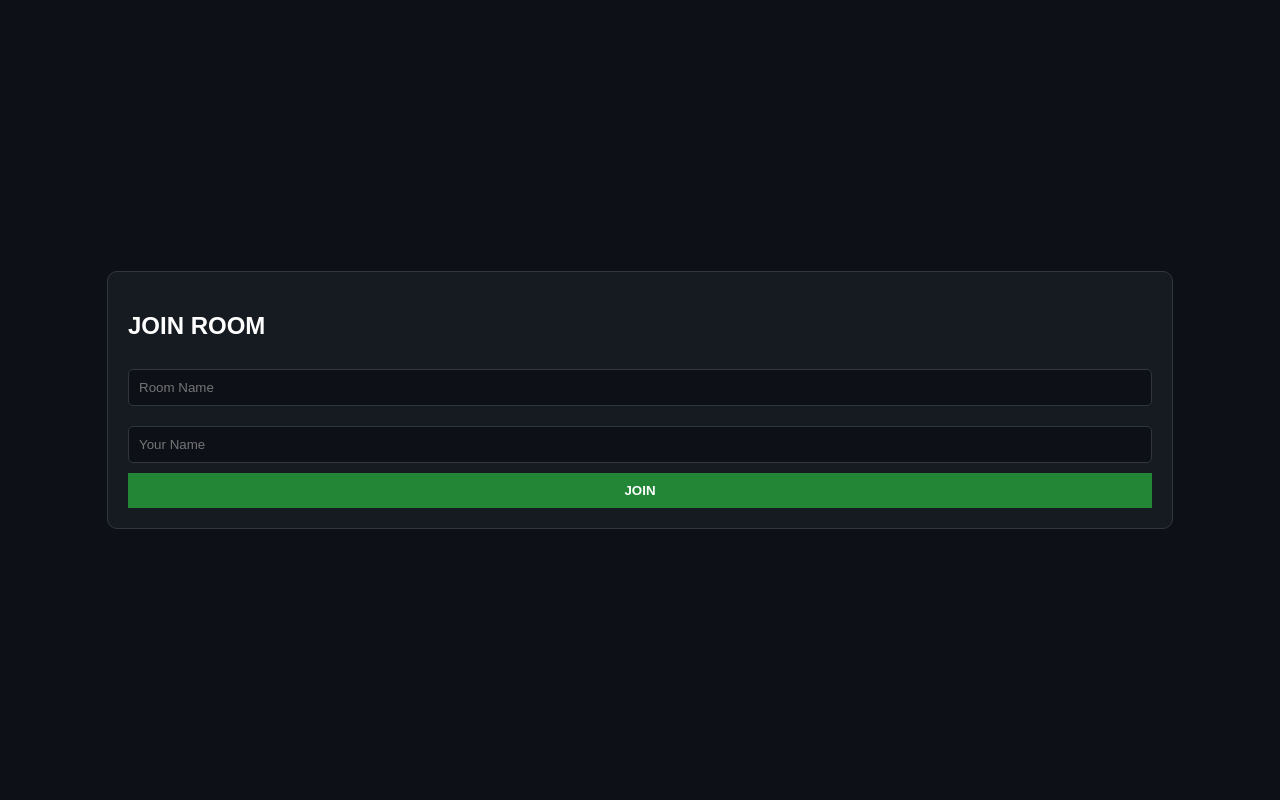
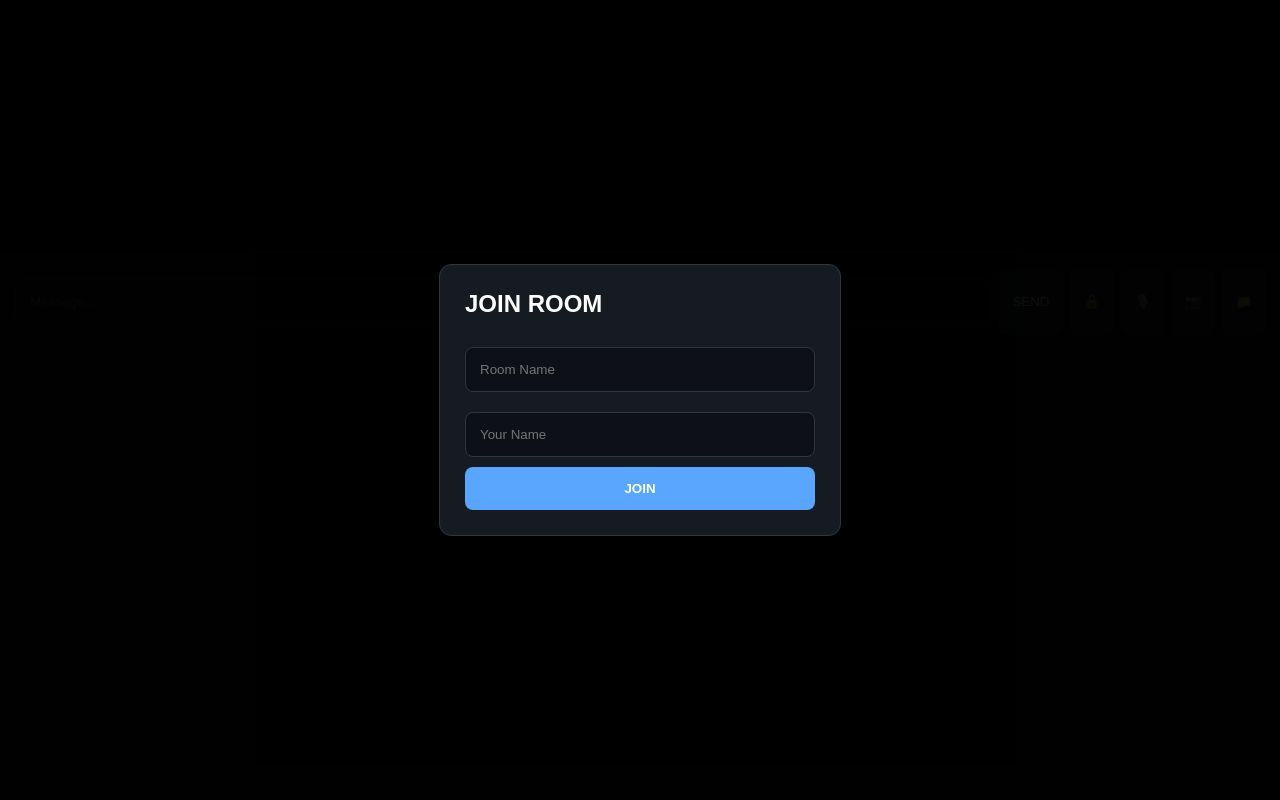
Before and after one commit to FisherkingX/coding, a Flask app: page / in a window 1280 px wide. Run offline with Flask 3, Linux system fonts and the light colour scheme; some libraries are stand-ins or nearby versions.

Commit message:
Update index.html

```diff
--- a/templates/index.html
+++ b/templates/index.html
@@ -1,39 +1,40 @@
 <!DOCTYPE html>
-<html lang="en">
+<html>
 <head>
-    <meta charset="UTF-8">
     <title>Document</title>
-    <meta name="viewport" content="width=device-width, initial-scale=1.0">
     <style>
-        body { background: #0d1117; color: white; font-family: sans-serif; margin: 0; }
-        .modal-overlay { position: fixed; top: 0; left: 0; width: 100%; height: 100%; background: #0d1117; display: flex; justify-content: center; align-items: center; z-index: 1000; }
-        .modal-content { background: #161b22; padding: 20px; border-radius: 10px; border: 1px solid #30363d; width: 80%; }
-        input { width: 100%; padding: 10px; margin: 10px 0; background: #0d1117; border: 1px solid #30363d; color: white; border-radius: 5px; box-sizing: border-box; }
-        .btn-join { width: 100%; padding: 10px; background: #238636; border: none; color: white; font-weight: bold; cursor: pointer; }
-        .controls { display: flex; gap: 5px; padding: 10px; background: #161b22; }
-        .btn { padding: 10px; background: #30363d; border: none; color: white; flex: 1; border-radius: 5px; }
+        body { background: #0d1117; color: white; margin: 0; font-family: sans-serif; }
+        .modal { position: fixed; top: 0; left: 0; width: 100%; height: 100%; background: rgba(0,0,0,0.95); display: flex; justify-content: center; align-items: center; z-index: 100; }
+        .box { background: #161b22; padding: 25px; border-radius: 12px; width: 85%; max-width: 350px; border: 1px solid #30363d; }
+        input { width: 100%; padding: 14px; margin: 10px 0; background: #0d1117; color: white; border: 1px solid #30363d; border-radius: 8px; box-sizing: border-box; }
+        .btn-join { width: 100%; padding: 14px; background: #58a6ff; border: none; color: white; font-weight: bold; border-radius: 8px; cursor: pointer; }
+        #local-video { width: 100%; height: 250px; background: black; object-fit: cover; }
+        .controls { display: flex; gap: 8px; padding: 15px; }
+        .btn { padding: 12px; background: #21262d; border: 1px solid #30363d; color: white; flex: 1; border-radius: 6px; }
     </style>
 </head>
 <body>
-    <div id="setupModal" class="modal-overlay">
-        <div class="modal-content">
-            <h2>JOIN ROOM</h2>
+    <div id="setupModal" class="modal">
+        <div class="box">
+            <h2 style="margin-top:0;">JOIN ROOM</h2>
             <input type="text" id="roomInput" placeholder="Room Name">
             <input type="text" id="nameInput" placeholder="Your Name">
             <button class="btn-join" onclick="startApp()">JOIN</button>
         </div>
     </div>
 
-    <video id="local-video" autoplay muted playsinline style="width:100%; background:black;"></video>
+    <video id="local-video" autoplay muted playsinline></video>
 
     <div class="controls">
+        <input type="text" id="msgInput" placeholder="Message..." onkeydown="if(event.key==='Enter') sendMessage()">
+        <button class="btn" onclick="sendMessage()">SEND</button>
+        <button class="btn" onclick="togglePrivate()">🔒</button>
         <button class="btn" onclick="toggleMic()">🎙️</button>
         <button class="btn" onclick="toggleCam()">📷</button>
         <button class="btn" onclick="document.getElementById('file-input').click()">📁</button>
     </div>
-    <input type="file" id="file-input" style="display:none;" onchange="sendFile()">
+    <input type="file" id="file-input" style="display:none;">
 
-    <script src="https://cdnjs.cloudflare.com/ajax/libs/socket.io/4.0.1/socket.io.js"></script>
-    <script src="{{ url_for('static', filename='script.js') }}"></script>
+    <script src="/static/script.js"></script>
 </body>
 </html>
```
